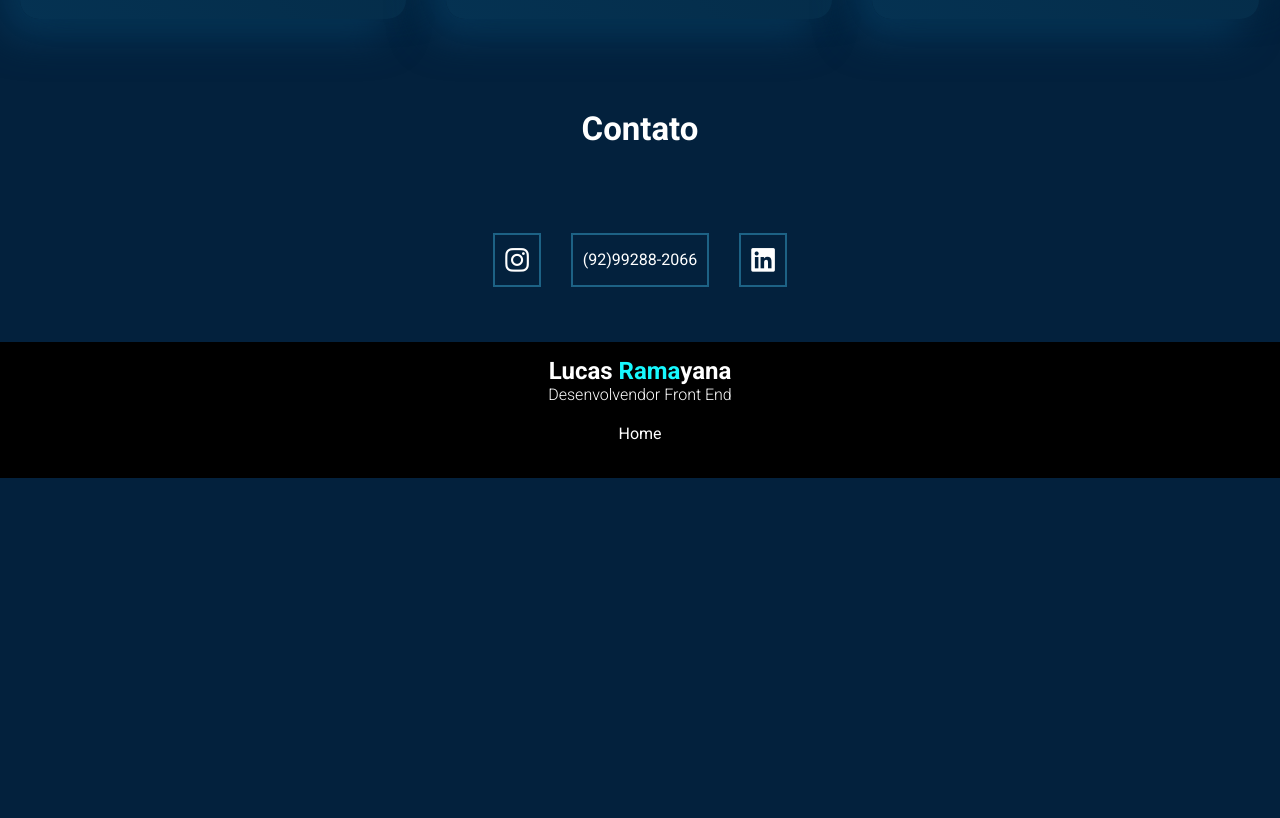
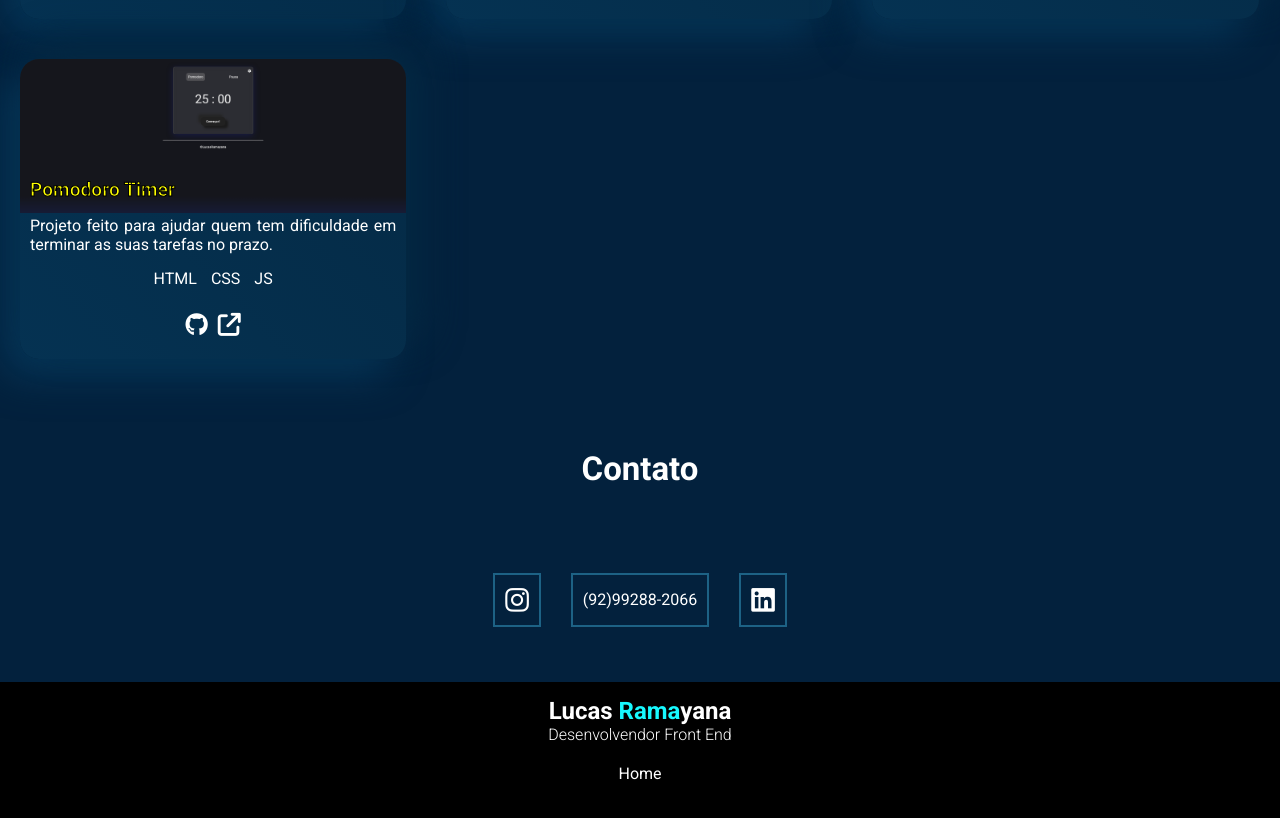
Before and after one commit to Ramawga/portfolio, a plain HTML site: page projetos.html in a window 1280 px wide. Shown: the part 850-1668 px from the top of the page. Before the commit the page ends 1328 px from the top, so only its background shows below. Drawn offline with Linux system fonts and the light colour scheme.

Commit message:
novo projeto pomodoro

```diff
--- a/css/style.css
+++ b/css/style.css
@@ -190,6 +190,9 @@ section.projetos h3{
 
 .img-projeto6{
     background-image: url('../imagens/animez');
+}
+.img-projeto7{
+    background-image: url('../imagens/pomodoro.png');
 }
 
 .box-projeto span{
--- a/projetos.html
+++ b/projetos.html
@@ -125,6 +125,21 @@
 
                         </div><!--descricao-projeto-->
                     </div><!--box-projeto-->
+
+                    <div class="box-projeto">
+                        <div class="projetos-img img-projeto7"></div>
+                        <span>Pomodoro Timer</span>
+                        <div class="descricao-projeto">
+                            <p>Projeto feito para ajudar quem tem dificuldade em terminar as suas tarefas no prazo.</p>
+                            <div class="tecnologias-projeto">
+                                <p>html</p>
+                                <p>css</p>
+                                <p>js</p>
+                            </div><!--tecnologias-projeto-->
+                            <a target="_blank" href="https://ramawga.github.io/Pomodoro-timer/"><i class="fa-brands fa-github"></i><i class="fa-solid fa-arrow-up-right-from-square"></i></a>
+
+                        </div><!--descricao-projeto-->
+                    </div><!--box-projeto-->
                 </div><!--wrap-->
         </div><!--container-->
     </section><!--projetos-->
```
Also changed, not shown: imagens/pomodoro.png (added).
